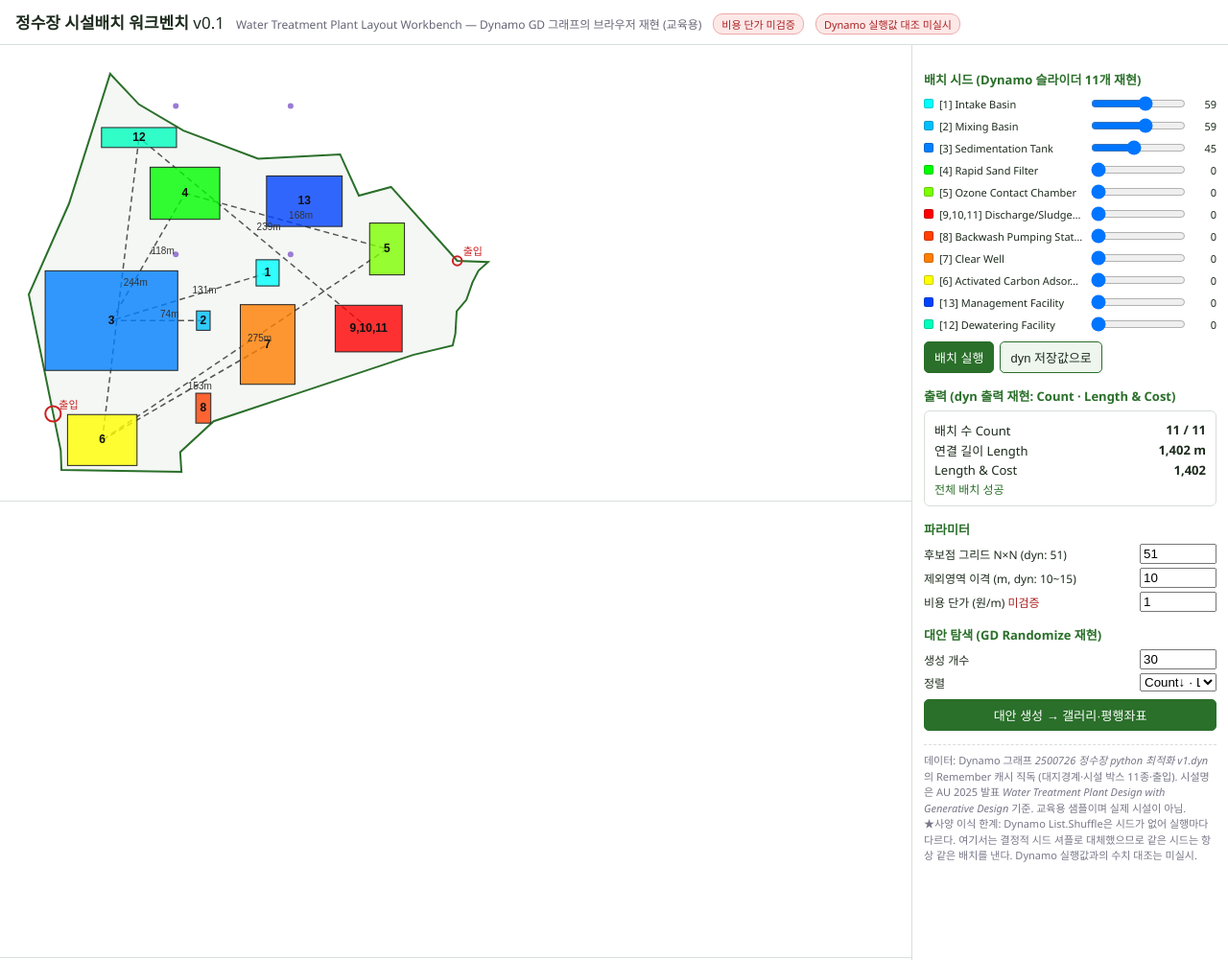
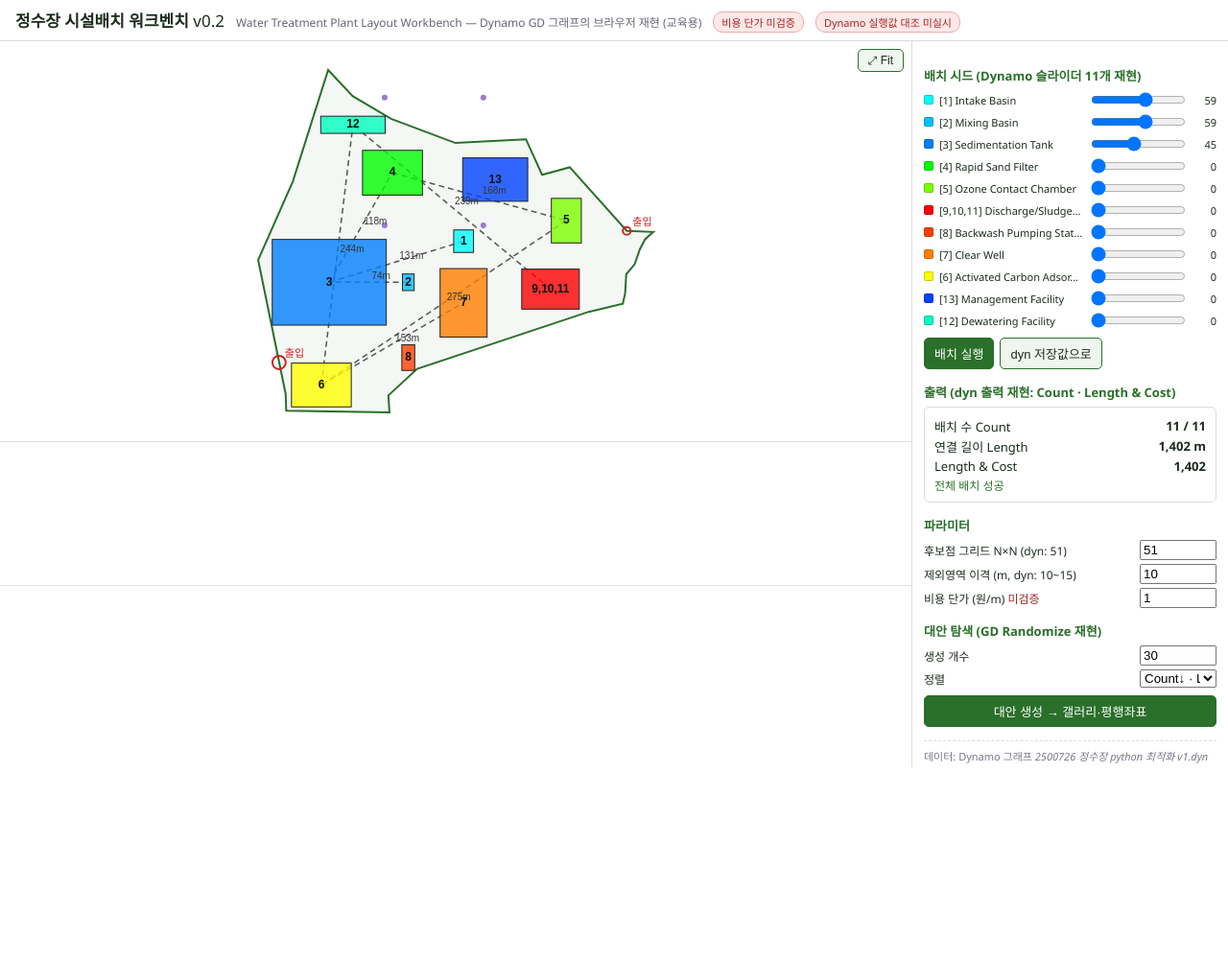
Before and after one commit to onehojoe/dynamo-generative-design-water-treatment-layout, a plain HTML site: page 03_web-workbench/index.html in a window 1280 px wide. Shown: the top 1001 px of the page at 96% size. After the commit the page ends 800 px from the top, so only its background shows below. Drawn offline with Linux system fonts and the light colour scheme.

Commit message:
v0.2: pin layout to viewport; add fit / zoom / pan
- Fix vertical push-down: canvases were sized by their own attribute
  (clientHeight * devicePixelRatio) while also participating in layout,
  so at DPR > 1 each redraw grew the element and the page scrolled.
  Canvas is now absolutely positioned inside a fixed flex cell; body is
  a 100vh flex column with overflow hidden - layout can no longer grow.
- Add view controls on the plan canvas: wheel zoom at cursor, drag pan,
  and a Fit button that refits boundary + placed boxes + entries.
  Window resize refits automatically.
- Cache-bust script URLs (?v=0.2), version bump v0.2.
- Verified: no vertical scroll at 600px and native heights, zoom/pan/fit
  state transitions checked, console clean, selfcheck 4/4 PASS.

Co-Authored-By: Claude Fable 5 <noreply@anthropic.com>

```diff
--- a/03_web-workbench/index.html
+++ b/03_web-workbench/index.html
@@ -7,15 +7,21 @@
 <style>
   :root { --bg:#ffffff; --ink:#1d2b1d; --line:#d8ded8; --accent:#2a6f2a; }
   * { box-sizing: border-box; }
-  body { margin:0; font-family:"Malgun Gothic","Segoe UI",sans-serif; background:var(--bg); color:var(--ink); }
-  header { padding:10px 16px; border-bottom:1px solid var(--line); display:flex; align-items:baseline; gap:12px; flex-wrap:wrap; }
+  html, body { height:100%; }
+  body { margin:0; font-family:"Malgun Gothic","Segoe UI",sans-serif; background:var(--bg); color:var(--ink);
+         display:flex; flex-direction:column; overflow:hidden; }
+  header { flex:0 0 auto; padding:8px 16px; border-bottom:1px solid var(--line); display:flex; align-items:baseline; gap:12px; flex-wrap:wrap; }
   header h1 { font-size:17px; margin:0; }
   header .sub { color:#667; font-size:12px; }
   .badge { font-size:11px; padding:2px 8px; border-radius:10px; background:#fde8e8; color:#a22; border:1px solid #eaa; }
-  main { display:grid; grid-template-columns: 1fr 330px; gap:0; height: calc(100vh - 46px); }
-  #left { display:flex; flex-direction:column; min-width:0; }
-  #plan { flex:1 1 55%; width:100%; min-height:280px; }
-  #pcplot { flex:0 0 150px; width:100%; border-top:1px solid var(--line); }
+  main { flex:1 1 auto; min-height:0; display:grid; grid-template-columns: 1fr 330px; gap:0; }
+  #left { display:flex; flex-direction:column; min-width:0; min-height:0; }
+  /* 캔버스는 절대배치로 분리 — width/height 속성 변경이 레이아웃을 다시 키우는 되먹임(상하 밀림) 차단 */
+  #planWrap { flex:1 1 auto; min-height:120px; position:relative; overflow:hidden; }
+  #plan { position:absolute; inset:0; width:100%; height:100%; display:block; cursor:grab; }
+  #plan.panning { cursor:grabbing; }
+  #btnFit { position:absolute; top:8px; right:8px; z-index:2; padding:4px 10px; font-size:12px; }
+  #pcplot { flex:0 0 150px; width:100%; height:150px; display:block; border-top:1px solid var(--line); }
   #galleryWrap { flex:0 0 190px; border-top:1px solid var(--line); overflow-x:auto; overflow-y:hidden;
                  display:flex; align-items:stretch; padding:6px; gap:6px; }
   #gallery { display:flex; gap:6px; }
@@ -44,19 +50,23 @@
   .warn { color:#a22; font-size:12px; }
   .ok { color:#2a6f2a; font-size:12px; }
   footer.note { font-size:11px; color:#778; line-height:1.5; margin-top:14px; border-top:1px dashed var(--line); padding-top:8px; }
-  @media (max-width: 900px) { main { grid-template-columns: 1fr; } #panel { border-left:none; border-top:1px solid var(--line); } }
+  @media (max-width: 900px) { body { overflow:auto; } main { grid-template-columns: 1fr; }
+    #planWrap { min-height:320px; } #panel { border-left:none; border-top:1px solid var(--line); } }
 </style>
 </head>
 <body>
 <header>
-  <h1>정수장 시설배치 워크벤치 <span style="font-weight:normal">v0.1</span></h1>
+  <h1>정수장 시설배치 워크벤치 <span style="font-weight:normal">v0.2</span></h1>
   <span class="sub">Water Treatment Plant Layout Workbench — Dynamo GD 그래프의 브라우저 재현 (교육용)</span>
   <span class="badge">비용 단가 미검증</span>
   <span class="badge">Dynamo 실행값 대조 미실시</span>
 </header>
 <main>
   <div id="left">
-    <canvas id="plan"></canvas>
+    <div id="planWrap">
+      <canvas id="plan" title="휠=줌 · 드래그=이동"></canvas>
+      <button id="btnFit" title="형상을 화면에 맞춤 (휠 줌·드래그 이동 후 복귀)">⤢ Fit</button>
+    </div>
     <canvas id="pcplot" title="평행좌표 — 시드 11 + Count + Length&Cost"></canvas>
     <div id="galleryWrap"><div id="gallery"></div></div>
   </div>
@@ -101,8 +111,8 @@
     </footer>
   </div>
 </main>
-<script src="js/data.js"></script>
-<script src="js/engine.js"></script>
-<script src="js/app.js"></script>
+<script src="js/data.js?v=0.2"></script>
+<script src="js/engine.js?v=0.2"></script>
+<script src="js/app.js?v=0.2"></script>
 </body>
 </html>
--- a/03_web-workbench/js/app.js
+++ b/03_web-workbench/js/app.js
@@ -8,6 +8,7 @@ const state = {
   gallery: [],   // {id, seeds, result}
   selected: -1,
   sortKey: "cost",
+  view: null,    // null = 자동 Fit / {scale, tx, ty} = 사용자 줌·팬 상태 (장치px 기준)
 };
 
 function opts() {
@@ -31,15 +32,47 @@ function makeView(canvas, boundary, pad) {
   };
 }
 
-// ---------- 메인 캔버스 ----------
+// ---------- 메인 캔버스: Fit + 줌·팬 ----------
+// Fit = 대지경계 ∪ 배치 박스 ∪ 출입을 화면에 맞추는 변환 계산 (장치px 기준)
+function computeFit(canvas) {
+  const pts = SITE_DATA.boundary.slice();
+  SITE_DATA.entries.forEach((e) => pts.push([e.cx - e.r, e.cy - e.r], [e.cx + e.r, e.cy + e.r]));
+  if (state.result) {
+    state.result.placed.forEach((p) =>
+      pts.push([p.cx - p.w / 2, p.cy - p.h / 2], [p.cx + p.w / 2, p.cy + p.h / 2]));
+  }
+  const xs = pts.map((p) => p[0]), ys = pts.map((p) => p[1]);
+  const minX = Math.min(...xs), maxX = Math.max(...xs);
+  const minY = Math.min(...ys), maxY = Math.max(...ys);
+  const dpr = window.devicePixelRatio || 1;
+  const pad = 30 * dpr;
+  const dx = maxX - minX || 1, dy = maxY - minY || 1;
+  const scale = Math.min((canvas.width - 2 * pad) / dx, (canvas.height - 2 * pad) / dy);
+  // 변환: sx = tx + wx*scale · sy = ty - wy*scale (y 위가 북쪽)
+  return {
+    scale,
+    tx: (canvas.width - dx * scale) / 2 - minX * scale,
+    ty: (canvas.height - dy * scale) / 2 + maxY * scale,
+  };
+}
+
+function mainView(canvas) {
+  if (!state.view) state.view = computeFit(canvas);
+  const v = state.view;
+  return { x: (wx) => v.tx + wx * v.scale, y: (wy) => v.ty - wy * v.scale, s: v.scale };
+}
+
 function drawMain() {
   const canvas = $("plan");
+  const wrap = $("planWrap");
   const dpr = window.devicePixelRatio || 1;
-  const cssW = canvas.clientWidth, cssH = canvas.clientHeight;
-  canvas.width = cssW * dpr; canvas.height = cssH * dpr;
+  const cssW = wrap.clientWidth, cssH = wrap.clientHeight;
+  if (canvas.width !== Math.round(cssW * dpr) || canvas.height !== Math.round(cssH * dpr)) {
+    canvas.width = Math.round(cssW * dpr); canvas.height = Math.round(cssH * dpr);
+  }
   const ctx = canvas.getContext("2d");
   ctx.clearRect(0, 0, canvas.width, canvas.height);
-  const v = makeView(canvas, SITE_DATA.boundary, 30 * dpr);
+  const v = mainView(canvas);
   const r = state.result;
 
   // 대지경계
@@ -255,10 +288,50 @@ function buildSliders() {
   });
 }
 
-window.addEventListener("resize", () => { drawMain(); drawParallel(); });
+// ---------- 줌·팬·Fit ----------
+function bindViewControls() {
+  const canvas = $("plan");
+  const dpr = () => window.devicePixelRatio || 1;
+  canvas.addEventListener("wheel", (e) => {
+    e.preventDefault();
+    if (!state.view) state.view = computeFit(canvas);
+    const v = state.view;
+    const px = e.offsetX * dpr(), py = e.offsetY * dpr();
+    const f = e.deltaY < 0 ? 1.15 : 1 / 1.15;
+    v.tx = px - (px - v.tx) * f;
+    v.ty = py - (py - v.ty) * f;
+    v.scale *= f;
+    drawMain();
+  }, { passive: false });
+  let drag = null;
+  canvas.addEventListener("pointerdown", (e) => {
+    drag = { x: e.clientX, y: e.clientY };
+    canvas.classList.add("panning");
+    canvas.setPointerCapture(e.pointerId);
+  });
+  canvas.addEventListener("pointermove", (e) => {
+    if (!drag) return;
+    if (!state.view) state.view = computeFit(canvas);
+    state.view.tx += (e.clientX - drag.x) * dpr();
+    state.view.ty += (e.clientY - drag.y) * dpr();
+    drag = { x: e.clientX, y: e.clientY };
+    drawMain();
+  });
+  const endDrag = (e) => {
+    drag = null;
+    canvas.classList.remove("panning");
+    if (e.pointerId !== undefined && canvas.hasPointerCapture(e.pointerId)) canvas.releasePointerCapture(e.pointerId);
+  };
+  canvas.addEventListener("pointerup", endDrag);
+  canvas.addEventListener("pointercancel", endDrag);
+  $("btnFit").onclick = () => { state.view = null; drawMain(); };
+}
+
+window.addEventListener("resize", () => { state.view = null; drawMain(); drawParallel(); });
 
 document.addEventListener("DOMContentLoaded", () => {
   buildSliders();
+  bindViewControls();
   $("btnRun").onclick = runOnce;
   $("btnGen").onclick = generateGallery;
   $("btnReset").onclick = () => {
```
Also changed, not shown: 1 other file.
